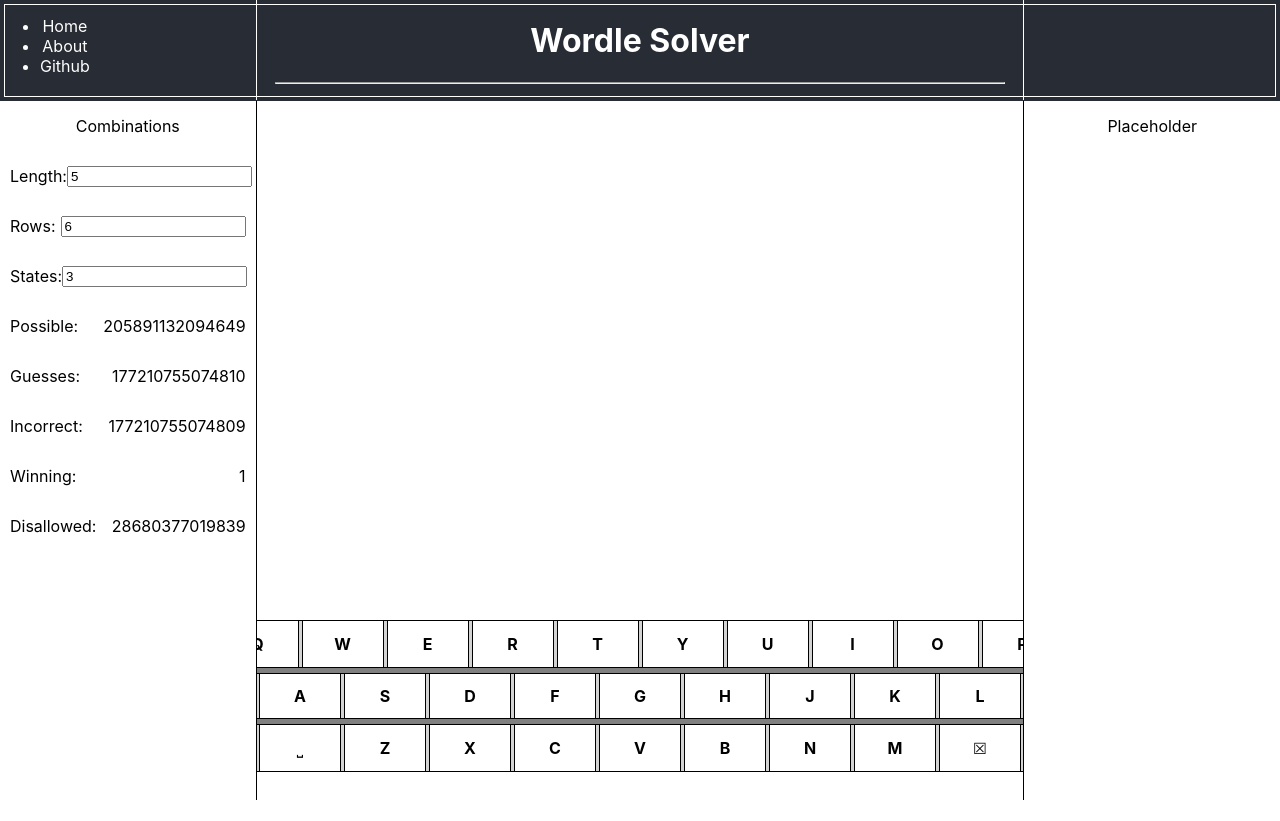
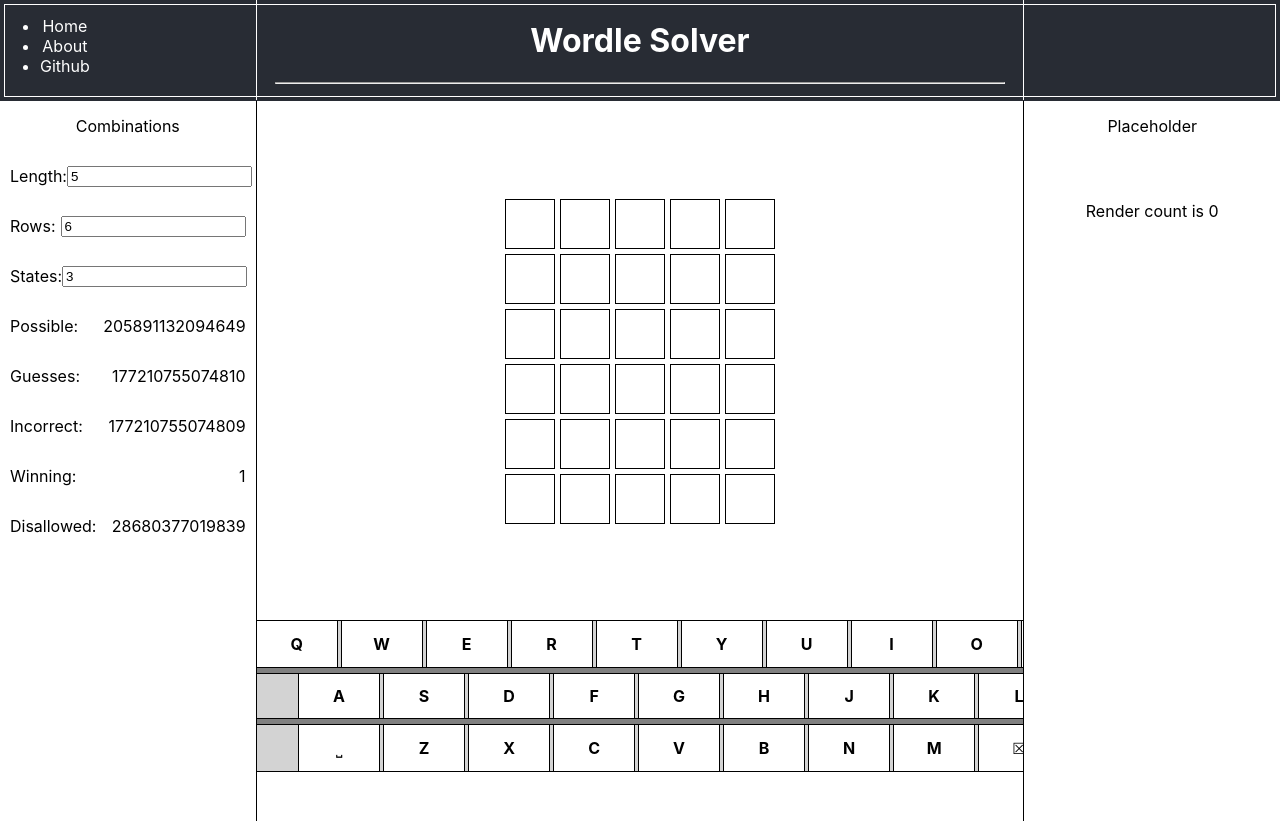
Before and after one commit to moontemplar212/WordleSolver, a React (Create React App) app in the folder webapp/: page / in a window 1280 px wide. Before the commit the page ends 800 px from the top, so only its background shows below. Built offline with nearby package versions, Linux system fonts and the light colour scheme.

Commit message:
display spacing, useEffect update metrics, dynamic flex replaces grid

```diff
--- a/webapp/src/App.css
+++ b/webapp/src/App.css
@@ -88,6 +88,7 @@
 
 .col_middle {
   display: flex;
+  justify-content: flex-end;
   align-items: center;
   flex: 3;
   flex-direction: column;
@@ -141,20 +142,43 @@
 }
 
 .grid_row {
-  display: grid;
-  grid-template-columns: repeat(5, 1fr);
+  display: flex;
+  flex-direction: row;
+  justify-content: center;
+  align-items: center;
+  align-self: center;
   column-gap: 5px;
 }
 
 .grid_col {
   display: flex;
+  flex-direction: column;
+  justify-content: center;
   align-items: center;
-  justify-content: center;
+  align-self: center;
   text-align: center;
   outline: 1px solid black;
   outline-offset: -1px;
   font-weight: bold;
   text-transform: capitalize;
+  width: 50px;
+  height: 50px;
+}
+
+.grid_container {
+  display: flex;
+  flex-direction: column;
+  width: 100%;
+  height: 100%;
+  justify-content: center;
+}
+
+.keyboard_container {
+  display: flex;
+  flex-direction: column;
+  width: 100%;
+  height: 100%;
+  justify-content: flex-end;
 }
 
 .keyboard_parent {
--- a/webapp/src/App.js
+++ b/webapp/src/App.js
@@ -1,6 +1,5 @@
 import './App.css';
-import React from 'react';
-import { useEffect, useState } from 'react';
+import React, { useState, useEffect, useRef } from 'react';
 import { TextInput } from './components/inputs/textInput/TextWithLabelInputComponent';
 import { TextDisplay } from './components/displays/textDisplay/TextWithLabelDisplayComponent';
 import { GridDisplay } from './components/displays/gridDisplay/GridDisplayComponent';
@@ -10,10 +9,10 @@
   let [ statesValue, setStatesValue ] = useState(3);
   let [ rowsValue, setRowsValue ] = useState(6);
   let [ winning ] = useState(1);
-  let [ possibleValue, setPossible ] = useState(Math.pow(statesValue, lengthValue * rowsValue));
-  let [ incorrect, setIncorrect ] = useState(Math.pow(Math.pow(statesValue, lengthValue) - (lengthValue + 1), rowsValue));
-  let [ guesses, setGuesses ] = useState(incorrect + winning);
-  let [ disallowed, setDisallowed ] = useState(possibleValue - guesses);
+  let [ possibleValue, setPossibleValue ] = useState(Math.pow(statesValue, lengthValue * rowsValue));
+  let [ incorrectValue, setIncorrectValue ] = useState(Math.pow(Math.pow(statesValue, lengthValue) - (lengthValue + 1), rowsValue));
+  let [ guessesValue, setGuessesValue ] = useState(incorrectValue + winning);
+  let [ disallowedValue, setDisallowedValue ] = useState(possibleValue - guessesValue);
   let [ displayTextArray, setDisplayTextArray ] = useState([]);
 
   let gridDisplayChild = (lengthValue, rowsValue) => {
@@ -33,46 +32,32 @@
     return rows;
   }
 
-  useEffect(() => {
-    gridDisplayChild = () => {
-      let rows = [];
-      let cols = [];
+  const lengthInput = <TextInput name="length" length="1" value={lengthValue} onChange={e => setLengthValue(e.target.value.replace(/[^1-9]/g, ''))}></TextInput>;
 
-      for (let j = 0; j < lengthValue; j++) {
-        let col = React.createElement('div', { key: `col_${j}`, className: 'grid_col'});
-        cols.push(col);
-      }
+  const rowsInput = <TextInput name="rows" length="1" value={rowsValue} onChange={e => setRowsValue(e.target.value.replace(/[^1-9]/g, ''))}></TextInput>;
 
-      for (let i = 0; i < lengthValue; i++) {
-        let row = React.createElement('div', { key: `row_${i}`, className: 'grid_row'}, cols);
-        rows.push(row);
-      }
+  const statesInput = <TextInput name="states" length="1" value={statesValue} onChange={e => setStatesValue(e.target.value.replace(/[^1-9]/g, ''))}></TextInput>;
 
-      return rows;
-    }
+  const possibleDisplay = <TextDisplay name="possible" value={possibleValue}></TextDisplay>
 
-    return gridDisplayChild;
-  }, [lengthValue, rowsValue]);
+  const guessesDisplay = <TextDisplay name="guesses" value={guessesValue}></TextDisplay>
 
+  const incorrectDisplay = <TextDisplay name="incorrect" value={incorrectValue}></TextDisplay>
 
+  const disallowedDisplay = <TextDisplay name="disallowed" value={disallowedValue}></TextDisplay>
 
-  const lengthInput = <TextInput name="length" length="1">{lengthValue}</TextInput>;
+  let renderCount = useRef(0);
 
   useEffect(() => {
-    setPossible(Math.pow(statesValue, lengthValue * rowsValue));
-  }, [lengthValue, rowsValue, statesValue]);
+    renderCount.current = renderCount.current + 1;
+  });
 
   useEffect(() => {
-    setIncorrect(Math.pow(Math.pow(statesValue, lengthValue) - (lengthValue + 1), rowsValue));
-  }, [lengthValue, rowsValue, statesValue]);
-
-  useEffect(() => {
-    setGuesses(incorrect + winning);
-  }, [incorrect, winning]);
-
-  useEffect(() => {
-    setDisallowed(possibleValue - guesses);
-  }, [possibleValue, guesses]);
+    setPossibleValue(Math.pow(statesValue, lengthValue * rowsValue));
+    setGuessesValue(incorrectValue + winning);
+    setIncorrectValue(Math.pow(Math.pow(statesValue, lengthValue) - (lengthValue + 1), rowsValue));
+    setDisallowedValue(possibleValue - guessesValue);
+  }, [lengthValue, rowsValue, statesValue, incorrectValue, winning, possibleValue, guessesValue]);
 
   const OnKeyDownHandler = (e) => {
     e.preventDefault();
@@ -124,33 +109,36 @@
             {lengthInput}
           </div>
           <div className='info'>
-            <TextInput name="rows" length="1">{rowsValue}</TextInput>
+            {rowsInput}
           </div>
           <div className='info'>
-            <TextInput name="states" length="1">{statesValue}</TextInput>
+            {statesInput}
           </div>
           <div className='info'>
-            <TextDisplay name="possible">{possibleValue}</TextDisplay>
+            {possibleDisplay}
           </div>
           <div className='info'>
-            <TextDisplay name="guesses">{guesses}</TextDisplay>
+            {guessesDisplay}
           </div>
           <div className='info'>
-            <TextDisplay name="incorrect">{incorrect}</TextDisplay>
+            {incorrectDisplay}
           </div>
           <div className='info'>
-            <TextDisplay name="winning">{winning}</TextDisplay>
+            <TextDisplay name="winning" value={winning}></TextDisplay>
           </div>
           <div className='info'>
-            <TextDisplay name="disallowed">{disallowed}</TextDisplay>
+            {disallowedDisplay}
           </div>
         </div>
         <div className="col_middle" tabIndex={-1} onKeyDown={OnKeyDownHandler}>
+          <div className="grid_container">
             <div className="spacer"></div>
             <GridDisplay>
-            {gridDisplayChild()}
+              {gridDisplayChild(lengthValue, rowsValue)}
             </GridDisplay>
             <div className="spacer"></div>
+          </div>
+          <div className="keyboard_container">
             <div className="keyboard_parent">
               <div className="keyboard">
                 <div className="keyboard_row_1_parent">
@@ -195,9 +183,13 @@
                 </div>
               </div>
             </div>
+            <div className="spacer"></div>
+          </div>
         </div>
         <div className="col_side">
           <div className='spacer'>Placeholder</div>
+          <div className='spacer'></div>
+          <div>Render count is {renderCount.current}</div>
         </div>
       </div>
     </div>
--- a/webapp/src/components/Components.css
+++ b/webapp/src/components/Components.css
@@ -15,11 +15,13 @@
 }
 
 .grid_display {
-  display: grid;
-  grid-template-rows: repeat(6, 1fr);
+  display: flex;
+  flex-direction: column;
+  justify-content: center;
+  align-items: center;
+  align-self: center;
   box-sizing: border-box;
   row-gap: 5px;
-  width: 350px;
-  height: 420px;
-  min-width: 20%;
+  min-width: 350px;
+  min-height: 420px;
 }
--- a/webapp/src/components/displays/textDisplay/TextWithLabelDisplayComponent.js
+++ b/webapp/src/components/displays/textDisplay/TextWithLabelDisplayComponent.js
@@ -1,14 +1,12 @@
 import '../../Components.css';
-import { useText } from '../../hooks';
 
 export const TextDisplay = props => {
-  const [ text ] = useText(props.children);
   const labelName = `${String(props?.name)[0].toUpperCase()}${String(props?.name).slice(1)}: `;
 
   return (
     <div className="text_display">
       <label>{labelName}</label>
-      <div>{text}</div>
+      <div>{props.value}</div>
     </div>
   )
 }
--- a/webapp/src/components/hooks.js
+++ /dev/null
@@ -1,13 +0,0 @@
-import { useEffect, useState } from 'react';
-
-export const useText = defaultValue => {
-  return useState(defaultValue ?? '');
-}
-
-export const useArray = defaultValue => {
-  return useState(defaultValue ?? []);
-}
-
-export const useInt = defaultValue => {
-  return useState(defaultValue ?? 0);
-}
--- a/webapp/src/components/inputs/textInput/TextWithLabelInputComponent.js
+++ b/webapp/src/components/inputs/textInput/TextWithLabelInputComponent.js
@@ -1,25 +1,17 @@
 import '../../Components.css';
-import { useText } from '../../hooks';
 
 export const TextInput = props => {
-  const [ text , setText ] = useText(props.children);
   const labelName = `${String(props?.name)[0].toUpperCase()}${String(props?.name).slice(1)}: `;
-  const length = parseInt(props?.length) ?? 1;
-
-  const onChangeHandler = (e) => {
-    e.preventDefault();
-    return setText(e.target.value.replace(/[^0-9]/g, ''));
-  }
 
   return (
     <div className= "number_input">
       <label>{labelName}</label>
       <input
         type="text"
-        maxLength={length}
+        maxLength={props.length ?? 1}
         placeholder='Enter number here...'
-        onChange={onChangeHandler}
-        value={text}
+        value={props.value}
+        onChange={props.onChange}
       ></input>
     </div>
   )
```
Lines whose indentation alone changed are shown as unchanged.
